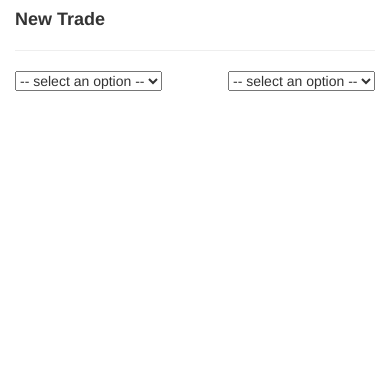
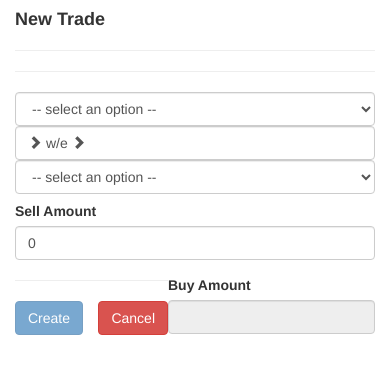
Before and after one commit to JuanMiGabarron/foreign_exchange_trades, a Django app: page /newtrade/ in a window 390 px wide. Shown: the top 374 px of the page. Run offline with Django 3.2, Linux system fonts and the light colour scheme; some libraries are stand-ins or nearby versions.

Commit message:
Update new_trade js with all the functionality to get the data from fixer.io and post the trade to the API, also change the html to be more responsive

```diff
--- a/main_page/static/main_page/js/new_trade.js
+++ b/main_page/static/main_page/js/new_trade.js
@@ -1,19 +1,99 @@
 $(document).ready(function(){
     var rates = {};
+    var buy_ccy;
+    var current_rate;
+    var sell_amount;
+
+    var clear_vars = function(){
+        rates = {};
+        buy_ccy = null;
+        current_rate = null;
+        sell_amount = null;
+    };
+
+    var clear_form = function(){
+        $('#sell_currency').val('')
+        $('#sell_amount').val('')
+        $('#buy_currency').val('')
+        $('#buy_amount').val('')
+        $('#current_rate').text('');
+    };
+
+    var can_trade = function(val){
+        $('#create_trade').prop('disabled', !val);
+    };
+
+    var update_amount = function(){
+        if(current_rate){
+            sell_amount = +$('#sell_amount').val();
+            console.log(sell_amount)
+            if(sell_amount > 0){
+                can_trade(true);
+            }else{
+                can_trade(false);
+            }
+            $('#buy_amount').val((sell_amount*current_rate).toFixed(2));
+        }else{
+            $('#buy_amount').val('');
+            can_trade(false);
+        }
+    };
+
+    var buy_currency = function(){
+        buy_ccy = $('#buy_currency').val();
+        current_rate = rates[buy_ccy];
+        if(buy_ccy){
+            if(current_rate){
+                $('#current_rate').text(current_rate);
+            }else{
+                $('#current_rate').text('');
+                //some tipe of warning
+            }
+        }
+        update_amount();
+    };
+
+    var trade_success = function(){
+        can_trade(false);
+        clear_vars();
+        clear_form();
+        $('.alert-success').show();
+    };
+
     $(document).on('change', '#sell_currency', function() {
         $.getJSON(
             "http://api.fixer.io/latest?base=" + $(this).val(),
             function(data) {
-            $.each(data['rates'], function(key, val) {
-                rates[key] = val;
+                rates = {};
+                $.each(data['rates'], function(key, val) {
+                    rates[key] = val;
             });
-            console.log(rates)
+            buy_currency();
         });
     });
 
     $(document).on('change', '#buy_currency', buy_currency);
+    $(document).on('keyup', '#sell_amount', update_amount);
 
-    var buy_currency = function(){
-        console.log($('#buy_currency').val())
-    };
+    $(document).on('click', '#create_trade', function(){
+        var data = '{\
+                        "sell_currency":"' + $('#sell_currency').val() + '",\
+                        "sell_amount": ' + sell_amount.toFixed(2) + ',\
+                        "buy_currency":"' + buy_ccy + '",\
+                        "buy_amount": ' + $('#buy_amount').val() + ',\
+                        "rate":' + current_rate + '\
+                    }';
+        console.log(data)
+        $.ajax({
+            type: "POST",
+            url: '/api/trades/',
+            data: data,
+            success: trade_success,
+            contentType: 'application/json',
+            dataType: 'json'
+        });
+    });
+    $(document).on('mouseenter', '.alert-success', function(){
+        $(this).hide();
+    });
 });
--- a/main_page/templates/main_page/new_trade.html
+++ b/main_page/templates/main_page/new_trade.html
@@ -6,18 +6,41 @@
         <div class="col-xs-12 col-md-8 col-md-offset-2">
             <h4><strong>New Trade</strong></h4>
             <hr>
-            <select id="sell_currency">
+            <hr>
+            <div class="alert alert-success" role="alert" style="display: none"><strong>Trade created! You can create another trade right now</strong></div>
+        </div>
+    </div>
+    <div class="row">
+        <div class="col-xs-12 col-md-8 col-md-offset-2 form-inline">
+            <select id="sell_currency" class="form-control">
                 <option disabled selected value> -- select an option -- </option>
                 {% for currency in currencies%}
                     <option value="{{currency}}">{{currency}}</option>
                 {% endfor %}
             </select>
-            <select id="buy_currency" class="pull-right">
+            <div class="form-control col-md-offset-3">
+                <span class="glyphicon glyphicon-chevron-right" aria-hidden="true"></span>
+                <span id="current_rate">w/e</span>
+                <span class="glyphicon glyphicon-chevron-right" aria-hidden="true"></span>
+            </div>
+            <select id="buy_currency" class="form-control pull-right">
                 <option disabled selected value> -- select an option -- </option>
                 {% for currency in currencies%}
                     <option value="{{currency}}">{{currency}}</option>
                 {% endfor %}
             </select>
+            <hr>
+            <div class="form-group">
+                <label for="sell_amount">Sell Amount</label>
+                <input id='sell_amount'class="form-control" type="number" value='0'>
+            </div>
+            <div class="form-group pull-right">
+                <label for="buy_amount">Buy Amount</label>
+                <input id='buy_amount'class="form-control" type="number" disabled>
+            </div>
+            <hr>
+            <button id='create_trade' type="button" class="btn btn-primary" disabled>Create</button>
+            <a href='/' type="button" class="btn btn-danger pull-right">Cancel</a>
         </div>
     </div>
 </div>
```
